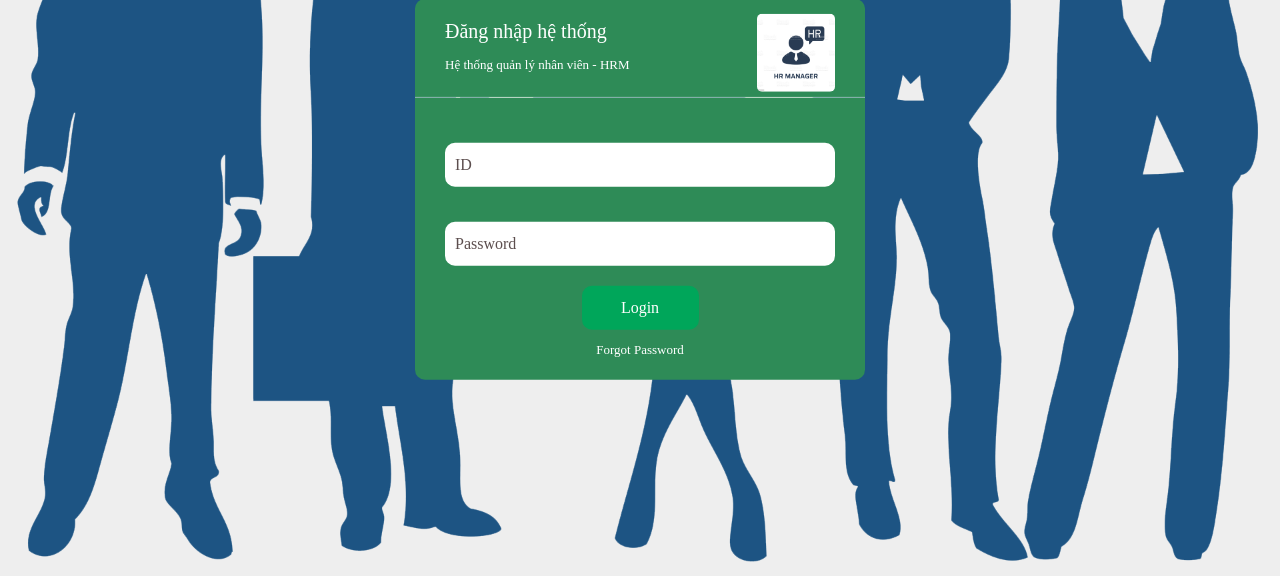
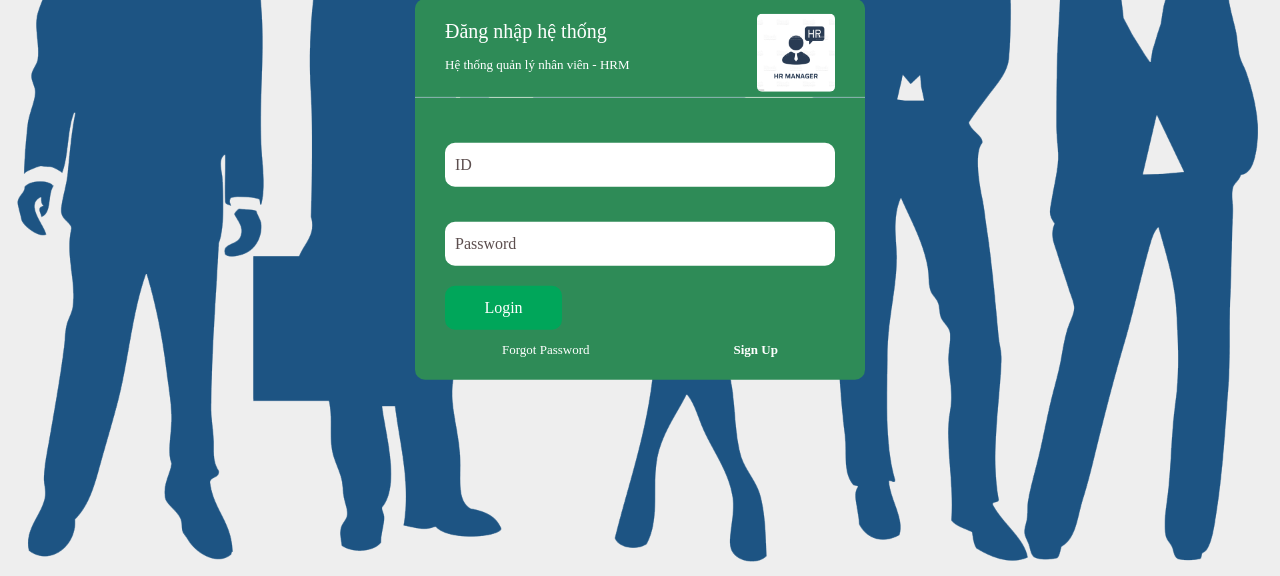
Before and after one commit to KingNNT/Employee-Management, a PHP site: page /Project/login.php in a window 1280 px wide. Shown: the part 224-800 px from the top of the page. Run offline with PHP 8.4, Linux system fonts and the light colour scheme; data that the repository does not hold is empty; some libraries are stand-ins or nearby versions.

Commit message:
Update Sign Up

```diff
--- a/layouts/page/header.php
+++ b/layouts/page/header.php
@@ -54,8 +54,6 @@ EOT;
                 </h1>
             </div>
             <?php
-
-
                 $arr = explode("/", $_SERVER['PHP_SELF']);
                 $fileName = $arr[count($arr) - 1];
                 if ($fileName == "index.php") {
--- a/login.php
+++ b/login.php
@@ -5,7 +5,6 @@ if (Auth::isLogin() !== false) {
     Redirect::url("index.php");
 } else {
     if (Input::hasPost('login')) {
-
         $id = Input::post('id');
         $password = md5(Input::post('password'));
 
@@ -76,7 +75,11 @@ if (Auth::isLogin() !== false) {
                 <input type="submit" name="login" class="login login-submit" value="Login">
             </form>
             <?echo $error?>
-            <a href="#">Forgot Password</a>
+            <div class="row d-flex justify-content-around text-center">
+                <a href="#">Forgot Password</a>
+                <a href="./signup.php" class="font-weight-bold">Sign Up</a>
+            </div>
+
         </div>
     </div>
 
--- a/public/css/dist/styles.css
+++ b/public/css/dist/styles.css
@@ -182,7 +182,6 @@ input {
 .wraper .form-bottom {
   padding: 10px 30px 20px;
   background-color: seagreen;
-  text-align: center;
   border-radius: 0 0 10px 10px;
 }
 .wraper .form-bottom a {
--- a/public/css/scss/_login.scss
+++ b/public/css/scss/_login.scss
@@ -63,7 +63,6 @@ input {
 	.form-bottom {
 		padding: 10px 30px 20px;
 		background-color: seagreen;
-		text-align: center;
 		border-radius: 0 0 10px 10px;
 		a {
 			text-decoration: none;
```
Also changed, not shown: 1 other file.
